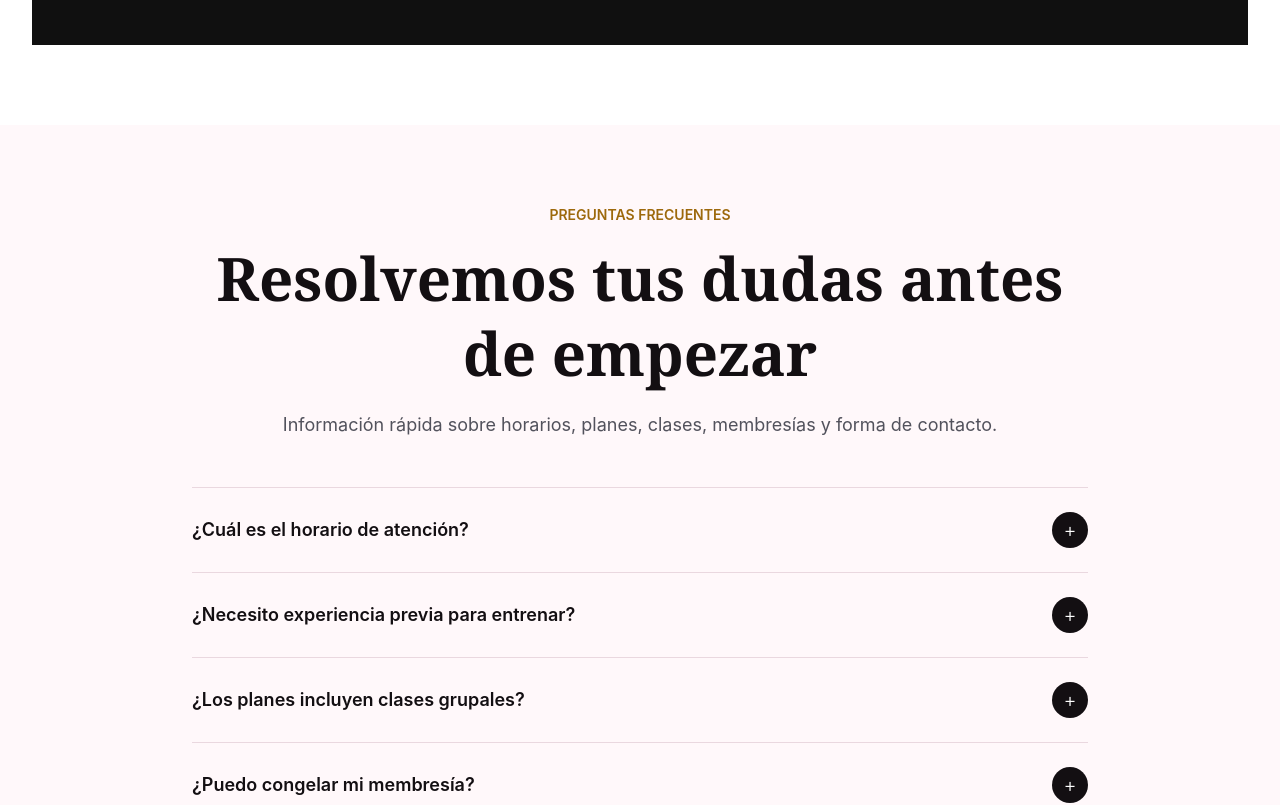
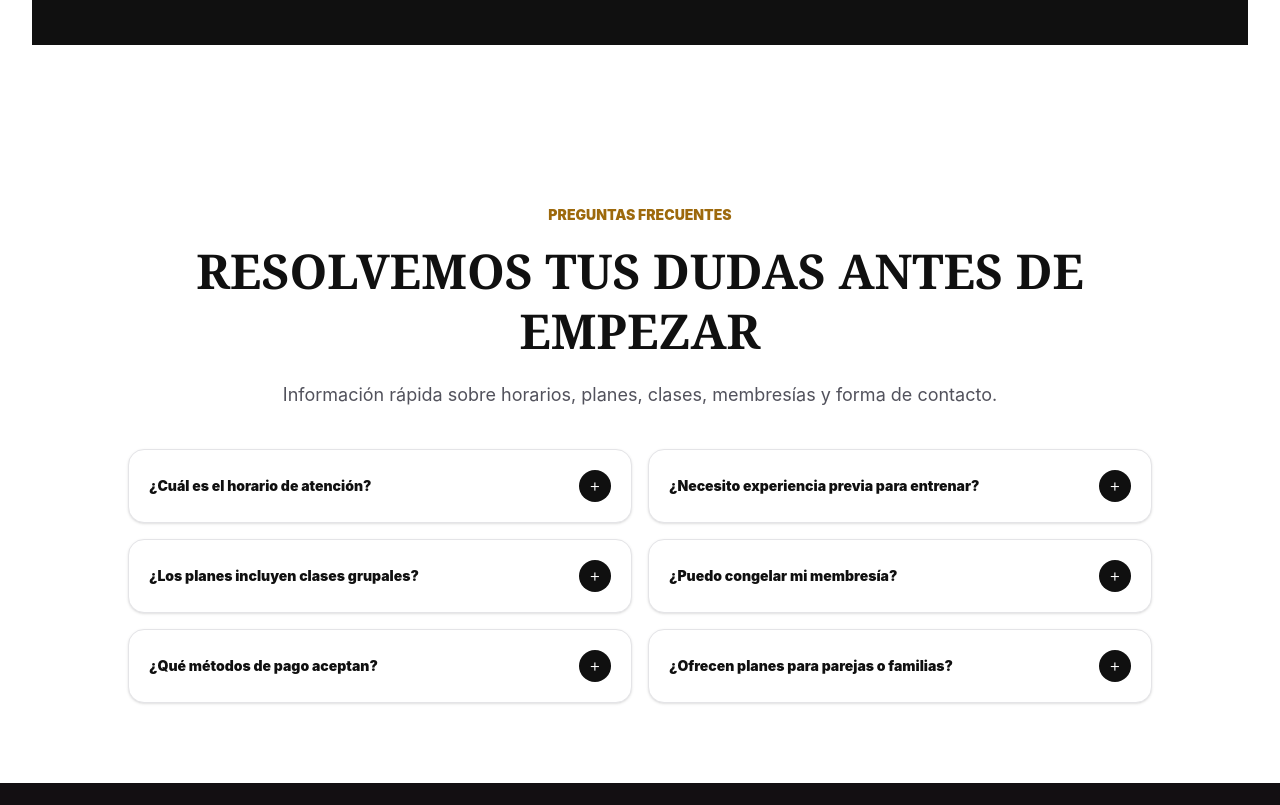
Before and after one commit to MancarSoftware/beauty-business-template, a React (Vite) app: page / in a window 1280 px wide. Shown: the part 5420-6225 px from the top of the page. Built offline with nearby package versions, Linux system fonts and the light colour scheme.

Commit message:
refactor: update faq style for gym landing

```diff
--- a/src/components/FAQ.jsx
+++ b/src/components/FAQ.jsx
@@ -6,14 +6,14 @@ function FAQ({ business }) {
   }
 
   return (
-    <section id="faq" className="bg-[#fff8fa] px-4 py-16 sm:px-6 lg:px-8 lg:py-20">
+    <section id="faq" className="bg-white px-4 py-16 sm:px-6 lg:px-8 lg:py-20">
       <div className="mx-auto max-w-7xl">
-        <div className="mx-auto mb-12 max-w-5xl text-center">
-          <p className="text-sm font-semibold uppercase text-[var(--brand-accent-dark)]">
+        <div className="mx-auto mb-10 max-w-5xl text-center">
+          <p className="text-sm font-black uppercase text-[var(--brand-accent-dark)]">
             {section.eyebrow}
           </p>
 
-          <h2 className="mx-auto mt-4 max-w-4xl font-display text-4xl font-semibold leading-tight text-[#130f12] md:text-5xl lg:text-6xl">
+          <h2 className="mx-auto mt-4 max-w-4xl font-display text-4xl font-black uppercase leading-tight text-[#101010] md:text-5xl">
             {section.title}
           </h2>
 
@@ -22,20 +22,23 @@ function FAQ({ business }) {
           </p>
         </div>
 
-        <div className="mx-auto max-w-4xl divide-y divide-[#ead8df] border-y border-[#ead8df]">
+        <div className="mx-auto grid max-w-5xl gap-4 md:grid-cols-2">
           {section.items.map((item) => (
-            <details key={item.question} className="group py-6">
+            <details
+              key={item.question}
+              className="group rounded-2xl border border-zinc-200 bg-white p-5 shadow-sm"
+            >
               <summary className="flex cursor-pointer list-none items-center justify-between gap-6 text-left">
-                <span className="text-lg font-semibold text-[#130f12]">
+                <span className="text-sm font-black text-[#101010]">
                   {item.question}
                 </span>
 
-                <span className="flex h-9 w-9 shrink-0 items-center justify-center rounded-full bg-[#130f12] text-xl font-light text-white transition group-open:rotate-45">
+                <span className="flex h-8 w-8 shrink-0 items-center justify-center rounded-full bg-[#101010] text-lg font-light text-white transition group-open:rotate-45 group-open:bg-[var(--brand-accent)]">
                   +
                 </span>
               </summary>
 
-              <p className="mt-4 max-w-2xl leading-7 text-zinc-600">
+              <p className="mt-4 text-sm leading-7 text-zinc-600">
                 {item.answer}
               </p>
             </details>
```
